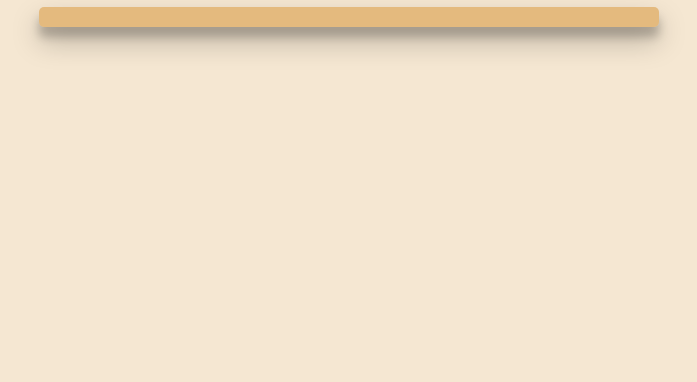
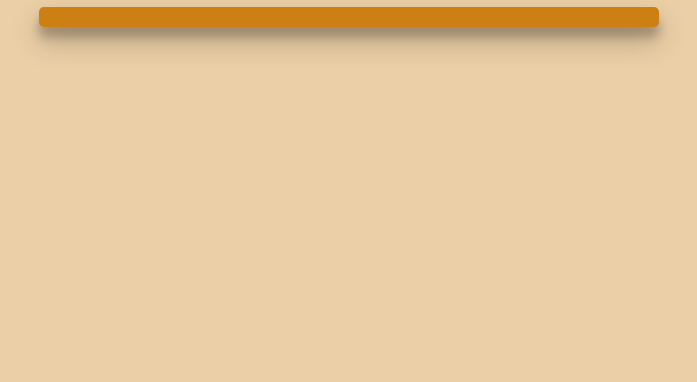
Before and after one commit to AayushBiswas388/vpirate-leaderboard, a website: page index.html in a window 1280 px wide. Shown: the part 418-800 px from the top of the page, without its empty margins (291-988 px from the left). Drawn offline with Linux system fonts and the light colour scheme.

Commit message:
Update style.css

```diff
--- a/style.css
+++ b/style.css
@@ -1,7 +1,7 @@
 @import url("https://fonts.googleapis.com/css2?family=Poppins:wght@500&display=swap");
 
 body {
-    background-color: #cc801430;
+    background-color: #cc801460;
     font-family: "Poppins", sans-serif;
     display: flex;
     flex-direction: column;
@@ -12,12 +12,13 @@ body {
 }
 
 h1 {
-    color: white;
+    color: black;
     font-weight: 500;
 }
 
 .leaderboard {
-    background-color: #cc801470;
+    background-color: #cc8014
+;
     border-radius: 5px;
     box-shadow: 0 14px 28px rgba(0, 0, 0, 0.25), 0 10px 10px rgba(0, 0, 0, 0.22);
     font-weight: 500;
```
